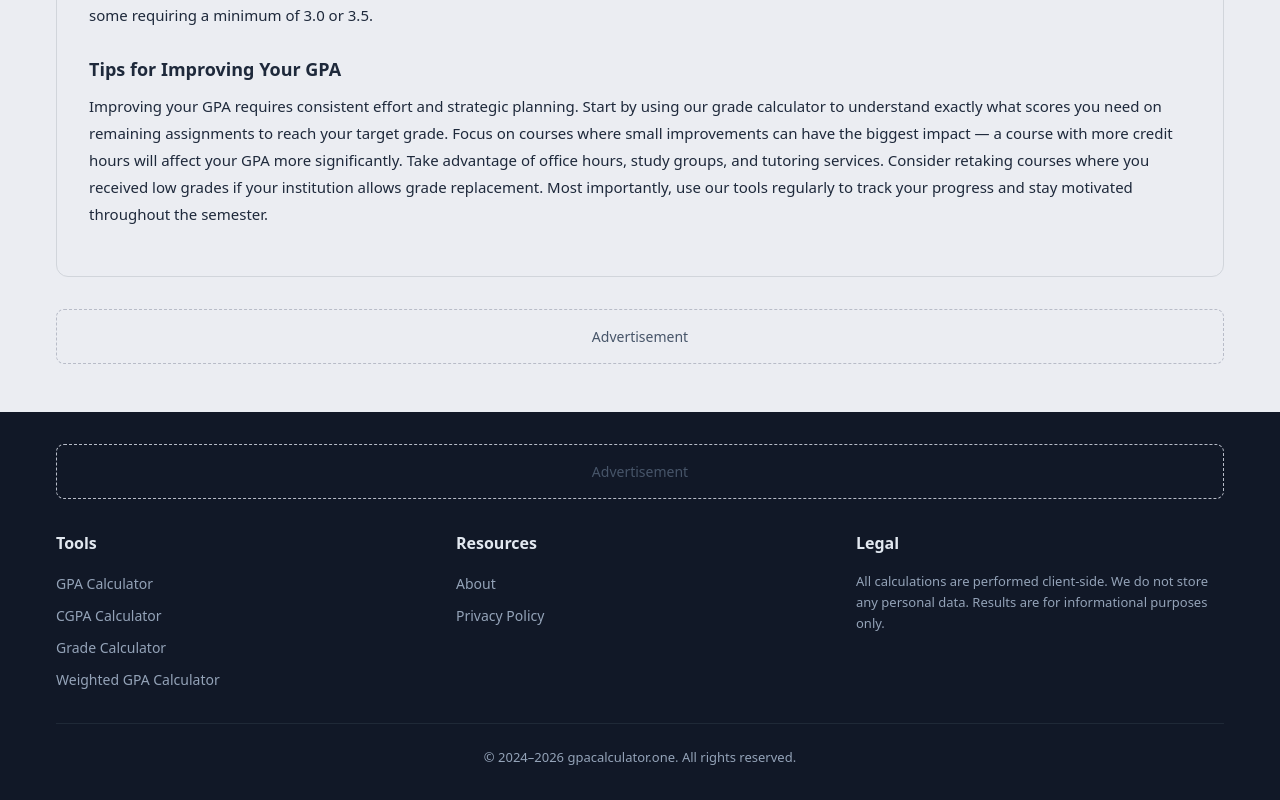
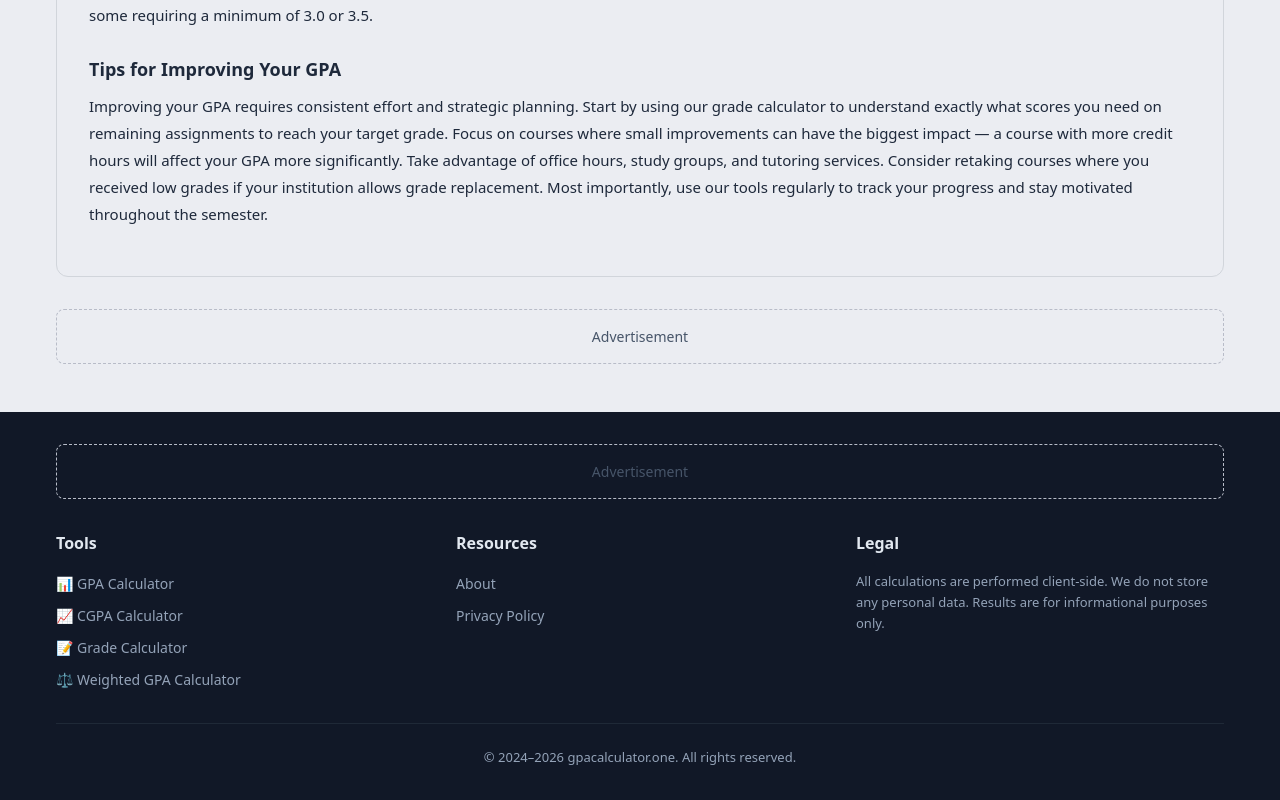
Before and after one commit to kembah17/gpacalculator.one, a Next.js app: page / in a window 1280 px wide. Shown: the part 1558-2358 px from the top of the page. Built offline with nearby package versions, Linux system fonts and the light colour scheme; no server answers.

Commit message:
UX fix: card animations, footer tool icons, dark mode contrast, icon quality improvements

```diff
--- a/components/layout/Footer.tsx
+++ b/components/layout/Footer.tsx
@@ -35,26 +35,18 @@ export default function Footer() {
               Tools
             </h3>
             <ul style={{ listStyle: 'none', padding: 0, margin: 0, display: 'flex', flexDirection: 'column', gap: '0.5rem' }}>
-              <li>
-                <Link href="/gpa-calculator/" style={{ color: 'var(--color-footer-muted)', textDecoration: 'none', fontSize: '0.875rem' }}>
-                  GPA Calculator
-                </Link>
-              </li>
-              <li>
-                <Link href="/cgpa-calculator/" style={{ color: 'var(--color-footer-muted)', textDecoration: 'none', fontSize: '0.875rem' }}>
-                  CGPA Calculator
-                </Link>
-              </li>
-              <li>
-                <Link href="/grade-calculator/" style={{ color: 'var(--color-footer-muted)', textDecoration: 'none', fontSize: '0.875rem' }}>
-                  Grade Calculator
-                </Link>
-              </li>
-              <li>
-                <Link href="/weighted-gpa-calculator/" style={{ color: 'var(--color-footer-muted)', textDecoration: 'none', fontSize: '0.875rem' }}>
-                  Weighted GPA Calculator
-                </Link>
-              </li>
+              {[
+                { href: '/gpa-calculator/', icon: '📊', label: 'GPA Calculator' },
+                { href: '/cgpa-calculator/', icon: '📈', label: 'CGPA Calculator' },
+                { href: '/grade-calculator/', icon: '📝', label: 'Grade Calculator' },
+                { href: '/weighted-gpa-calculator/', icon: '⚖️', label: 'Weighted GPA Calculator' },
+              ].map((link) => (
+                <li key={link.href}>
+                  <Link href={link.href} style={{ color: 'var(--color-footer-muted)', textDecoration: 'none', fontSize: '0.875rem' }}>
+                    {link.icon} {link.label}
+                  </Link>
+                </li>
+              ))}
             </ul>
           </div>
 
--- a/components/layout/Header.tsx
+++ b/components/layout/Header.tsx
@@ -91,7 +91,7 @@ export default function Header() {
                   textDecoration: 'none',
                   color: 'var(--color-text-secondary)',
                   fontSize: '0.875rem',
-                  fontWeight: 500,
+                  fontWeight: 600,
                   transition: 'color 0.2s',
                 }}
                 onMouseEnter={(e) => (e.currentTarget.style.color = 'var(--color-primary)')}
```
Also changed, not shown: 1 other file (tests, documents, lock files or other folders).
